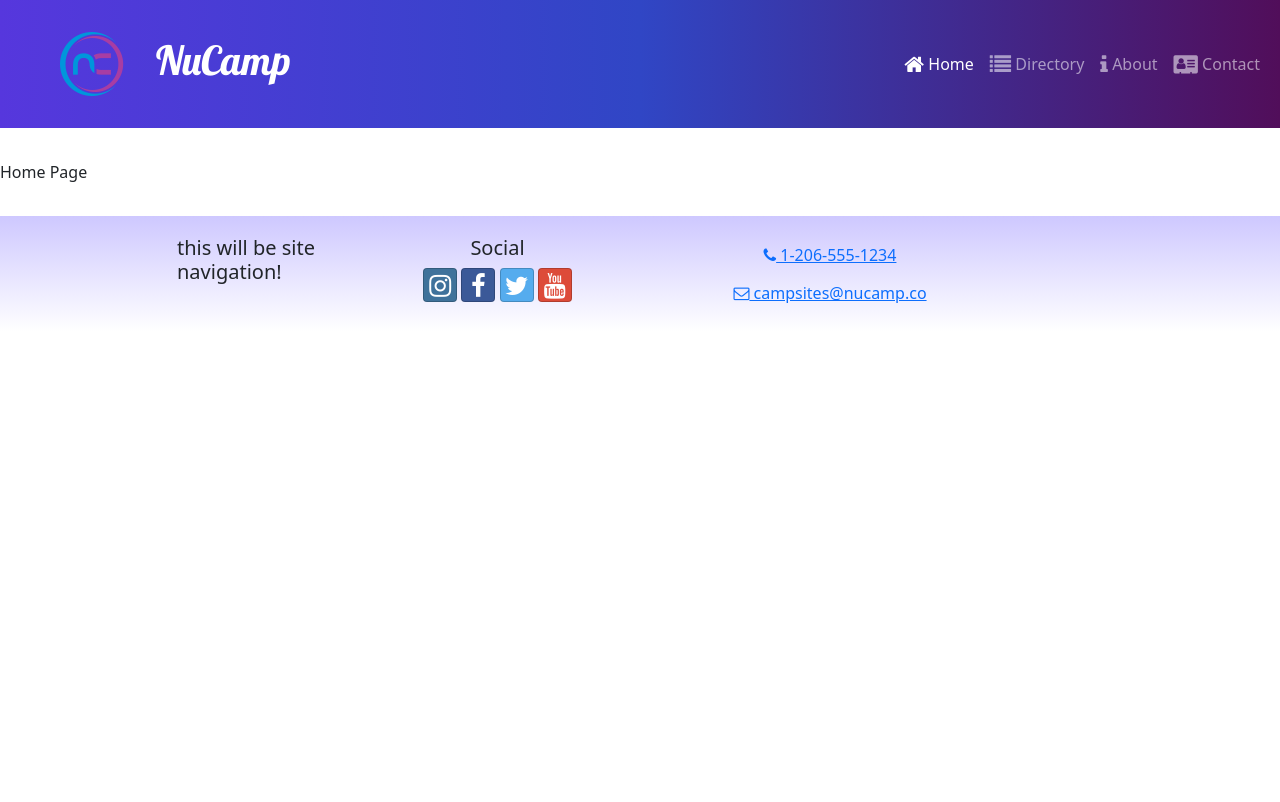
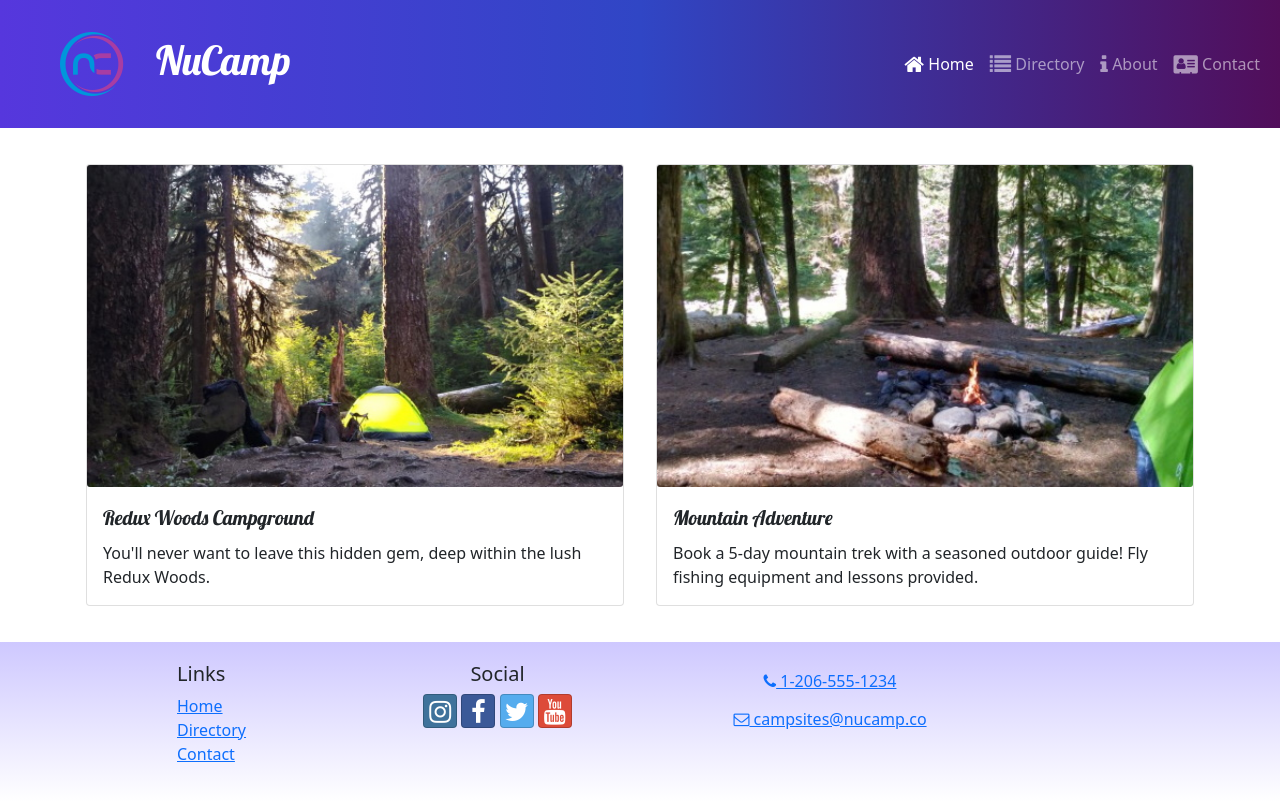
Before and after one commit to fgarciadp/Nucamp-Project-01, a React (Create React App) app: page / in a window 1280 px wide. Built offline with nearby package versions, Linux system fonts and the light colour scheme.

Commit message:
Added Home Page
Home Page has a combination of a featured campsite and a campsite which has a promotion running

```diff
--- a/src/components/Footer.js
+++ b/src/components/Footer.js
@@ -1,4 +1,5 @@
 import { Container, Row, Col } from "reactstrap";
+import { Link } from "react-router-dom";
 
 const Footer = () => {
     return (
@@ -6,7 +7,24 @@
             <Container>
                 <Row>
                     <Col xs={{ size: 4, offset: 1 }} sm='2'>
-                        <h5>this will be site navigation!</h5>
+                        <h5>Links</h5>
+                        <ul className="list-unstyled">
+                            <li>
+                                <Link to='/'>
+                                    Home
+                                </Link>
+                            </li>
+                            <li>
+                                <Link to='/directory'>
+                                    Directory
+                                </Link>
+                            </li>
+                            <li>
+                                <Link to='/contact'>
+                                    Contact
+                                </Link>
+                            </li>
+                        </ul>
                     </Col>
 
                     <Col xs='6' sm='3' className='text-center'>
--- a/src/components/Header.js
+++ b/src/components/Header.js
@@ -11,12 +11,18 @@
 import NucampLogo from '../app/assets/img/logo.png';
 
 const Header = () => {
+  const [menuOpen, setMenuOpen] = useState(false);
+
+
     return (
         <Navbar dark color='primary' sticky='top' expand='md'>
             <NavbarBrand className='ms-5' href='/'>
                 <img src={NucampLogo} alt='nucamp logo' className='float-start' />
                 <h1 className='mt-1'>NuCamp</h1>
             </NavbarBrand>
+
+            <NavbarToggler  onClick={() => setMenuOpen(!menuOpen)} />
+            <Collapse isOpen={menuOpen} navbar>
               <Nav className='ms-auto' navbar>
                   <NavItem>
                       <NavLink className='nav-link' to='/'>
@@ -39,6 +45,7 @@
                       </NavLink>
                   </NavItem>
               </Nav>
+            </Collapse>
         </Navbar>
     );
 };
--- a/src/features/campsites/campsitesSlice.js
+++ b/src/features/campsites/campsitesSlice.js
@@ -10,6 +10,10 @@
     return CAMPSITES.find((campsite) => campsite.id === id)
 }
 
+export const selectFeaturedCampsite = () => {
+    return CAMPSITES.find((campsite) => campsite.featured)
+}
+
 // export const selectRandomCampsite = () => {
 //     return CAMPSITES[Math.floor(CAMPSITES.length * Math.random())];
 // }
--- /dev/null
+++ b/src/features/display/DisplayCard.js
@@ -0,0 +1,16 @@
+import { Card, CardImg, CardText, CardBody, CardTitle } from 'reactstrap';
+
+const DisplayCard = ({ item }) => {
+    const { image, name, description } = item;
+    return (
+        <Card>
+            <CardImg src={image} alt={name} />
+            <CardBody>
+                <CardTitle>{name}</CardTitle>
+                <CardText>{description}</CardText>
+            </CardBody>
+        </Card>
+    );
+};
+
+export default DisplayCard;
--- /dev/null
+++ b/src/features/display/DisplayList.js
@@ -0,0 +1,22 @@
+import { Col, Row } from 'reactstrap';
+import DisplayCard from './DisplayCard';
+import { selectFeaturedCampsite } from '../campsites/campsitesSlice';
+import { selectFeaturedPromotion } from '../promotions/promotionsSlice';
+
+const DisplayList = () => {
+    const items = [selectFeaturedCampsite(), selectFeaturedPromotion()];
+
+    return (
+        <Row>
+            {items.map((item, idx) => {
+                return (
+                    <Col md className='m-1' key={idx}>
+                        <DisplayCard item={item} />
+                    </Col>
+                );
+            })}
+        </Row>
+    );
+};
+
+export default DisplayList;
--- /dev/null
+++ b/src/features/promotions/promotionsSlice.js
@@ -0,0 +1,5 @@
+import { PROMOTIONS } from '../../app/shared/PROMOTIONS';
+
+export const selectFeaturedPromotion = () => {
+    return PROMOTIONS.find((promotion) => promotion.featured);
+};
--- a/src/pages/HomePage.js
+++ b/src/pages/HomePage.js
@@ -1,8 +1,11 @@
+import { Container } from "reactstrap";
+import DisplayList from "../features/display/DisplayList";
+
 const HomePage = () => {
     return (
-        <div>
-            Home Page
-        </div>
+        <Container>
+            <DisplayList />
+        </Container>
     )
 }
 
```
Lines whose indentation alone changed are shown as unchanged.
